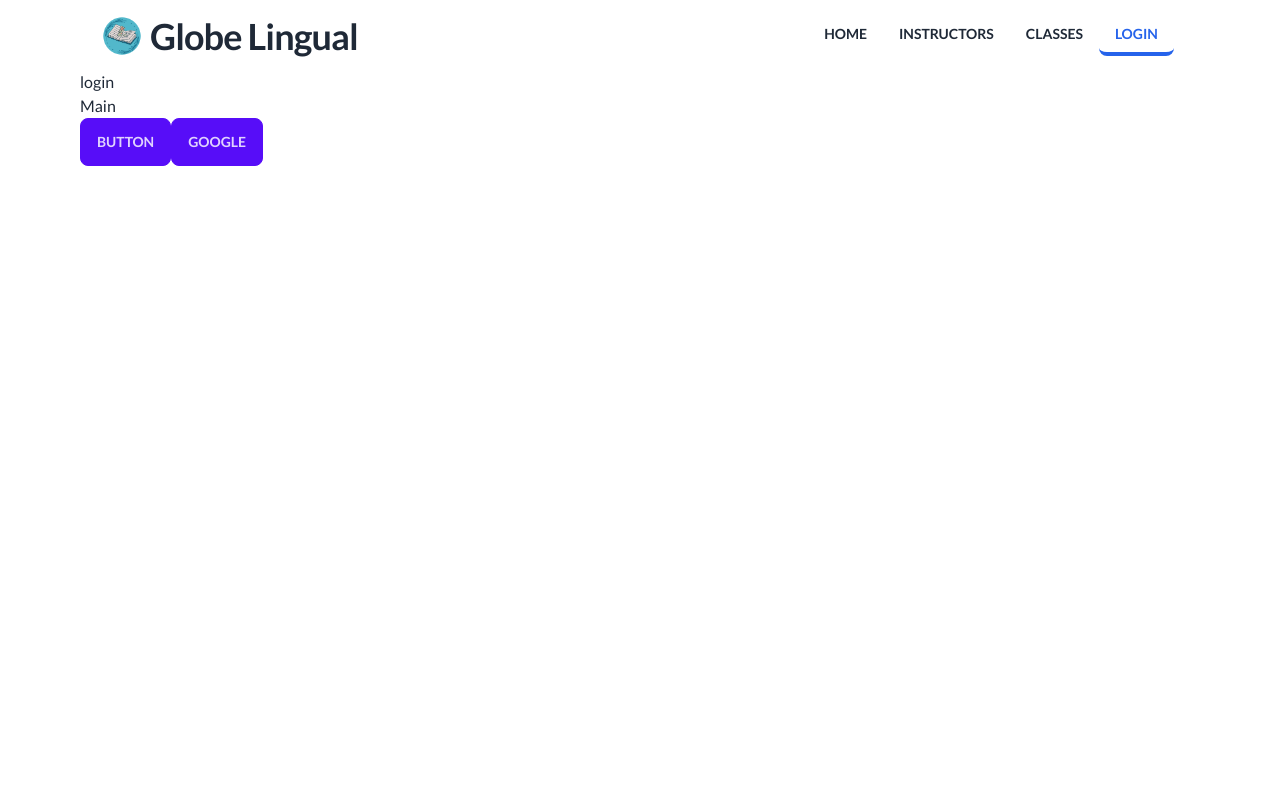
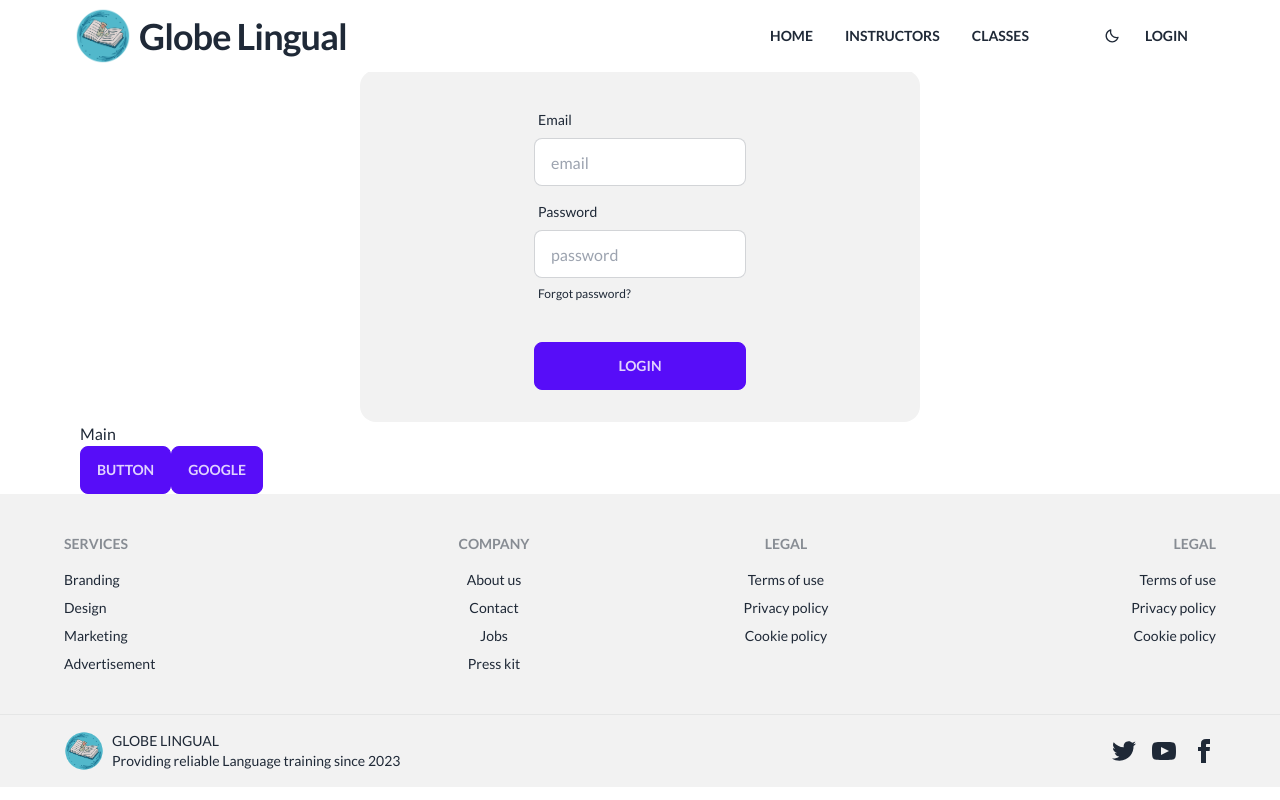
Before and after one commit to Asif419/Globe-Lingual-client, a React (Vite) app: page /login in a window 1280 px wide. Shown: the top 800 px of the page. Built offline with nearby package versions, Linux system fonts and the light colour scheme; no server answers.

Commit message:
theme toggle and footer

```diff
--- a/package.json
+++ b/package.json
@@ -18,6 +18,8 @@
     "react": "^18.2.0",
     "react-dom": "^18.2.0",
     "react-helmet-async": "^1.3.0",
+    "react-hook-form": "^7.44.3",
+    "react-icons": "^4.9.0",
     "react-loader-spinner": "^5.3.4",
     "react-router-dom": "^6.12.0",
     "sort-by": "^0.0.2"
--- a/src/layout/Main.jsx
+++ b/src/layout/Main.jsx
@@ -23,6 +23,7 @@
     <>
       <Header></Header>
       <Container>
+        <div className="min-h-[340px]">
           <div className="pt-[70px]">
             <Outlet></Outlet>
           </div>
@@ -32,7 +33,7 @@
             <button onClick={() => setDarkTheme(!darkTheme)} className="btn btn-primary">Button {user?.name}</button>
             <button onClick={handleGoogleSignIn} className="btn btn-primary">Google</button>
           </div>
-
+        </div>
       </Container>
       <Footer></Footer>
     </>
--- a/src/pages/Authentication/Login.jsx
+++ b/src/pages/Authentication/Login.jsx
@@ -7,8 +7,28 @@
         <title>GlobeLingual | Login</title>
       </Helmet>
 
-      <div>
-        <h2>login</h2>
+      <div className="hero w-1/2 mx-auto rounded-2xl bg-base-200">
+
+        <div className="card-body">
+          <div className="form-control">
+            <label className="label">
+              <span className="label-text">Email</span>
+            </label>
+            <input type="text" placeholder="email" className="input input-bordered" />
+          </div>
+          <div className="form-control">
+            <label className="label">
+              <span className="label-text">Password</span>
+            </label>
+            <input type="text" placeholder="password" className="input input-bordered" />
+            <label className="label">
+              <a href="#" className="label-text-alt link link-hover">Forgot password?</a>
+            </label>
+          </div>
+          <div className="form-control mt-6">
+            <button className="btn btn-primary">Login</button>
+          </div>
+        </div>
       </div>
     </>
   );
--- a/src/pages/Shared/Container.jsx
+++ b/src/pages/Shared/Container.jsx
@@ -1,7 +1,7 @@
 
 const Container = ({ children }) => {
   return (
-    <div className="min-h-screen max-w-[2320px] mx-auto xl:px-20 md:px-10 sl:px-2 px-4">
+    <div className="max-w-[2320px] mx-auto xl:px-20 md:px-10 sl:px-2 px-4">
       {children}
     </div>
   );
--- a/src/pages/Shared/Footer/Footer.jsx
+++ b/src/pages/Shared/Footer/Footer.jsx
@@ -1,32 +1,50 @@
+import logo from '../../../../public/logo.png';
 
 const Footer = () => {
   return (
-    <footer className="footer p-10 bg-base-200 text-base-content">
     <div>
-
-        <p>ACME Industries Ltd.<br />Providing reliable tech since 1992</p>
-      </div>
-      <div>
+      <footer className="footer py-10 px-4 md:px-8 lg:px-16 bg-base-200 text-base-content grid grid-cols-1 md:grid-cols-4">
+        <div className="justify-self-center lg:justify-self-start justify-items-center lg:justify-items-start">
           <span className="footer-title">Services</span>
           <a className="link link-hover">Branding</a>
           <a className="link link-hover">Design</a>
           <a className="link link-hover">Marketing</a>
           <a className="link link-hover">Advertisement</a>
         </div>
-      <div>
+        <div className="justify-self-center justify-items-center">
           <span className="footer-title">Company</span>
           <a className="link link-hover">About us</a>
           <a className="link link-hover">Contact</a>
           <a className="link link-hover">Jobs</a>
           <a className="link link-hover">Press kit</a>
         </div>
-      <div>
+        <div className="justify-self-center justify-items-center">
+          <span className="footer-title">Legal</span>
+          <a className="link link-hover">Terms of use</a>
+          <a className="link link-hover">Privacy policy</a>
+          <a className="link link-hover">Cookie policy</a>
+        </div>
+        <div className="justify-self-center lg:justify-self-end justify-items-center lg:justify-items-end">
           <span className="footer-title">Legal</span>
           <a className="link link-hover">Terms of use</a>
           <a className="link link-hover">Privacy policy</a>
           <a className="link link-hover">Cookie policy</a>
         </div>
       </footer>
+      <footer className="footer py-4 px-4 md:px-8 lg:px-16 border-t bg-base-200 text-base-content border-base-300">
+        <div className="items-center grid-flow-col justify-self-center lg:justify-self-start">
+          <img className="h-10 w-10" src={logo} alt="logo" />
+          <p>GLOBE LINGUAL <br />Providing reliable Language training since 2023</p>
+        </div>
+        <div className="md:place-self-center justify-self-center md:justify-self-end ">
+          <div className="grid grid-flow-col gap-4">
+            <a><svg xmlns="http://www.w3.org/2000/svg" width="24" height="24" viewBox="0 0 24 24" className="fill-current"><path d="M24 4.557c-.883.392-1.832.656-2.828.775 1.017-.609 1.798-1.574 2.165-2.724-.951.564-2.005.974-3.127 1.195-.897-.957-2.178-1.555-3.594-1.555-3.179 0-5.515 2.966-4.797 6.045-4.091-.205-7.719-2.165-10.148-5.144-1.29 2.213-.669 5.108 1.523 6.574-.806-.026-1.566-.247-2.229-.616-.054 2.281 1.581 4.415 3.949 4.89-.693.188-1.452.232-2.224.084.626 1.956 2.444 3.379 4.6 3.419-2.07 1.623-4.678 2.348-7.29 2.04 2.179 1.397 4.768 2.212 7.548 2.212 9.142 0 14.307-7.721 13.995-14.646.962-.695 1.797-1.562 2.457-2.549z"></path></svg></a>
+            <a><svg xmlns="http://www.w3.org/2000/svg" width="24" height="24" viewBox="0 0 24 24" className="fill-current"><path d="M19.615 3.184c-3.604-.246-11.631-.245-15.23 0-3.897.266-4.356 2.62-4.385 8.816.029 6.185.484 8.549 4.385 8.816 3.6.245 11.626.246 15.23 0 3.897-.266 4.356-2.62 4.385-8.816-.029-6.185-.484-8.549-4.385-8.816zm-10.615 12.816v-8l8 3.993-8 4.007z"></path></svg></a>
+            <a><svg xmlns="http://www.w3.org/2000/svg" width="24" height="24" viewBox="0 0 24 24" className="fill-current"><path d="M9 8h-3v4h3v12h5v-12h3.642l.358-4h-4v-1.667c0-.955.192-1.333 1.115-1.333h2.885v-5h-3.808c-3.596 0-5.192 1.583-5.192 4.615v3.385z"></path></svg></a>
+          </div>
+        </div>
+      </footer>
+    </div>
   );
 };
 
--- a/src/pages/Shared/Header/Header.jsx
+++ b/src/pages/Shared/Header/Header.jsx
@@ -1,9 +1,10 @@
 import { Link, NavLink } from "react-router-dom";
 import logo from '../../../../public/logo.png';
 import useAuth from "../../../hooks/useAuth";
+import { BiSun, BiMoon } from 'react-icons/bi';
 
 const Header = () => {
-  const { user, logOut } = useAuth();
+  const { user, logOut, darkTheme, setDarkTheme } = useAuth();
   console.log(user);
 
   const handleLogOut = () => {
@@ -15,6 +16,7 @@
   }
 
   const navOptions = <>
+
     <li>
       <NavLink
         to='/'
@@ -40,7 +42,7 @@
       >CLASSES</NavLink>
     </li>
     {
-      user ?
+      user &&
       <li>
         <NavLink
           to='/dashboard'
@@ -48,21 +50,13 @@
             isActive ? "text-blue-600 font-extrabold border-b-4 border-blue-600" : ""
           }
         >DASHBOARD</NavLink>
-        </li> :
-        <li>
-          <NavLink
-            to='/login'
-            className={({ isActive }) =>
-              isActive ? "text-blue-600 font-extrabold border-b-4 border-blue-600" : ""
-            }
-          >LOGIN</NavLink>
       </li>
     }
   </>
 
   return (
     <div>
-      <div className="navbar fixed flex justify-between lg:justify-evenly bg-base-100 z-10 px-2 md:px-5">
+      <div className="navbar min-h-[64px] fixed flex justify-between lg:justify-evenly bg-base-100 z-10 px-2 md:px-5">
         <div className="navbar-start">
           <div className="dropdown">
             <label tabIndex={0} className="btn btn-ghost lg:hidden">
@@ -74,17 +68,24 @@
           </div>
           <Link to='/'>
             <div className="flex justify-center items-center gap-2">
-              <img className="h-10 w-10" src={logo} alt="logo" />
+              <img className="h-14 w-14" src={logo} alt="logo" />
               <p className="text-2xl md:text-4xl font-extrabold tracking-tight">Globe Lingual</p>
             </div>
           </Link>
         </div>
+
         <div className="navbar-center hidden lg:flex">
           <ul className="text-1xl font-bold menu menu-horizontal px-1">
             {navOptions}
           </ul>
         </div>
-        {user &&
+        <div className="flex gap-2">
+          <div onClick={() => setDarkTheme(!darkTheme)} className="cursor-pointer">
+            {
+              !darkTheme ? <BiMoon></BiMoon> : <BiSun></BiSun>
+            }
+          </div>
+          {user ?
             <div className="dropdown dropdown-end">
               <label tabIndex={0} className="btn btn-ghost btn-circle avatar">
                 <div className="w-10 rounded-full">
@@ -101,8 +102,14 @@
                 <li><a>Settings</a></li>
                 <li onClick={handleLogOut}><a>Logout</a></li>
               </ul>
+            </div> :
+
+            <Link
+              to='/login'
+              className='btn btn-md btn-ghost my-[4px]'
+            >LOGIN</Link>
+          }
         </div>
-        }
       </div>
     </div >
   );
```
Also changed, not shown: 1 other file (tests, documents, lock files or other folders). Lines whose indentation alone changed are shown as unchanged.
